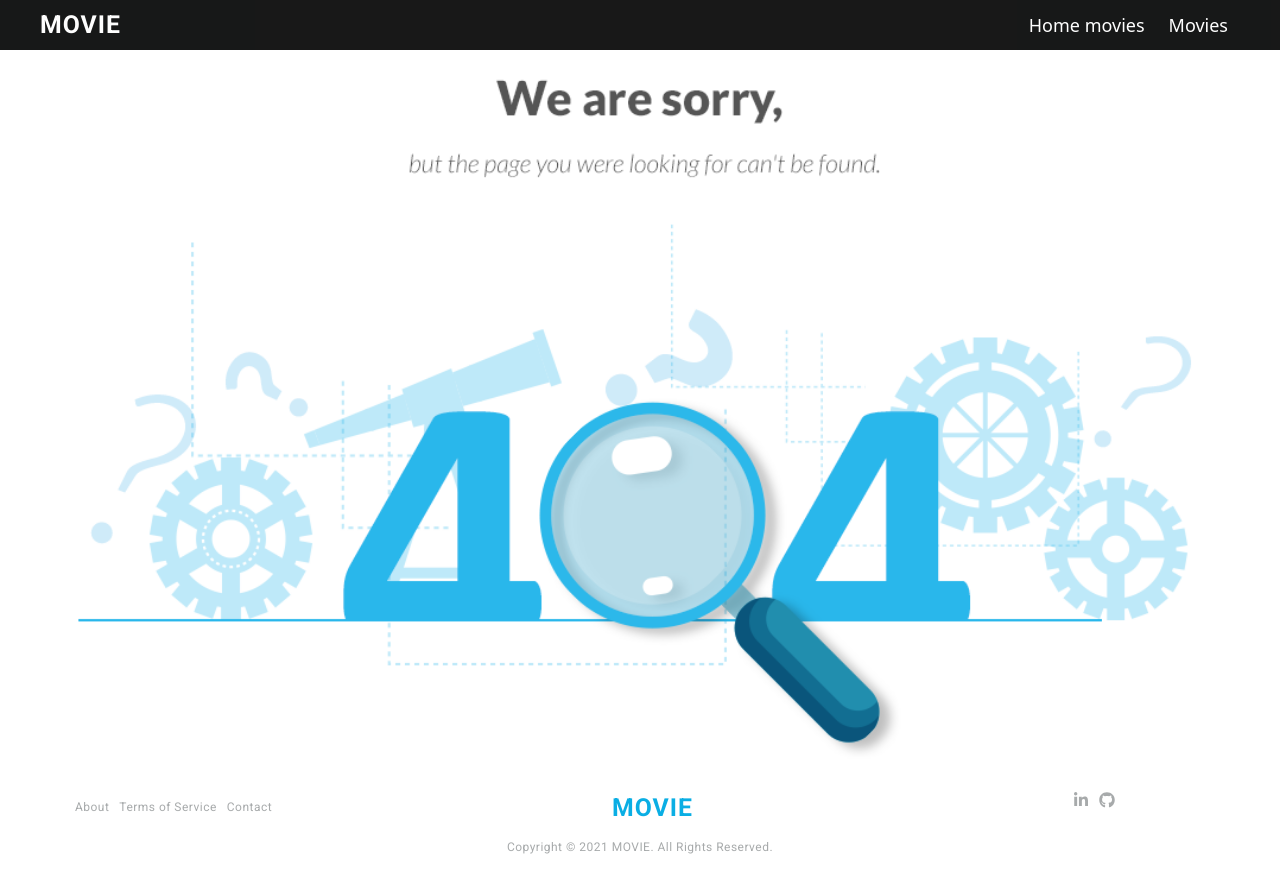
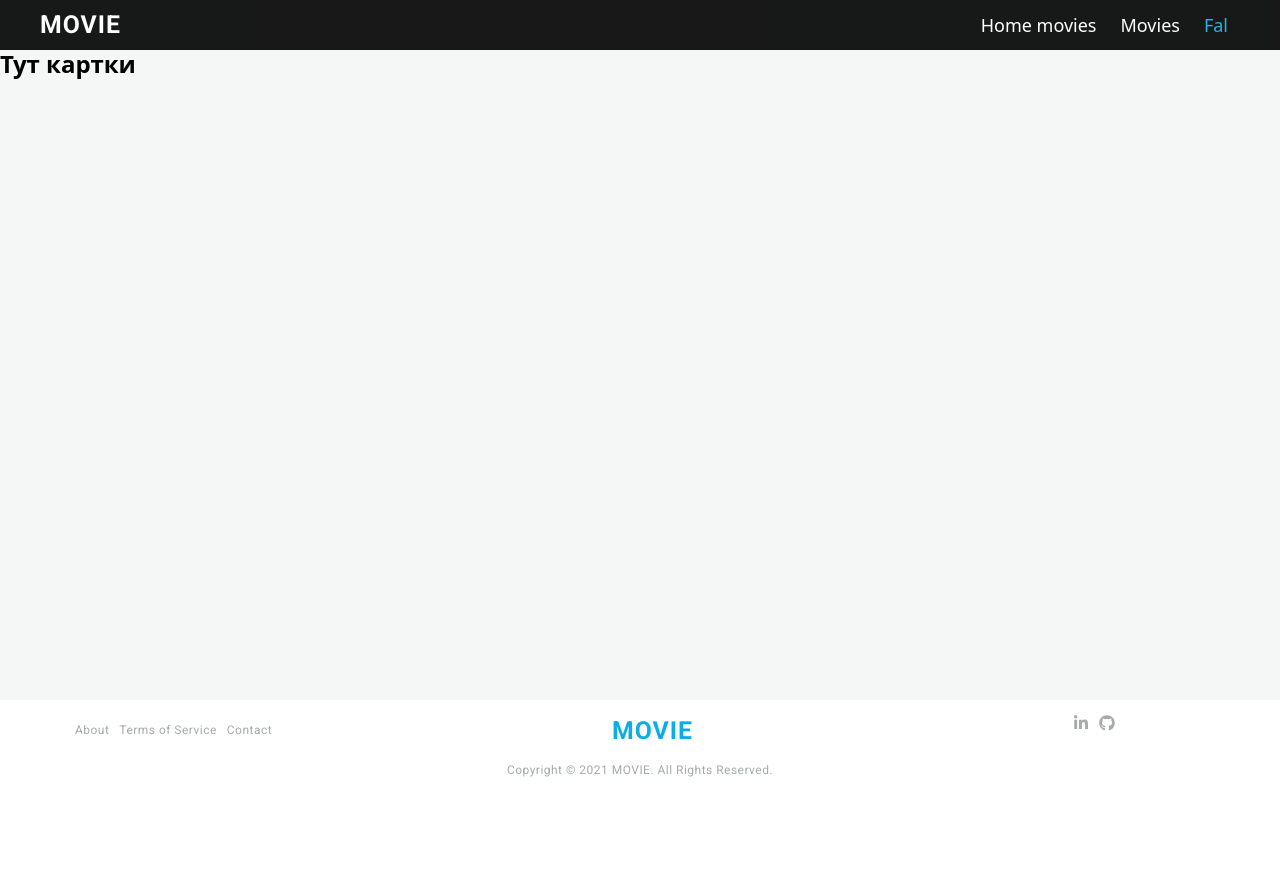
Before and after one commit to taraiihor/react-movies-app, a React (Create React App) app: page /fal in a window 1280 px wide. After the commit the page ends 800 px from the top, so only its background shows below. Built offline with nearby package versions, Linux system fonts and the light colour scheme.

Commit message:
test Favorites

```diff
--- a/src/App.js
+++ b/src/App.js
@@ -1,4 +1,4 @@
-import { Suspense } from 'react';
+import { Suspense, useState } from 'react';
 import { Route, Switch } from 'react-router-dom';
 import './App.css';
 import 'react-toastify/dist/ReactToastify.css';
@@ -12,8 +12,15 @@ import Loader from 'react-loader-spinner';
 import Header from './components/Header';
 import Footer from './components/Footer';
 import NoPage from './components/NoPage';
+import Fal from './views/Fal';
 
 function App() {
+  const [items, setItems] = useState([]);
+
+  const onItem = movies => {
+    const newMovis = [...items, movies];
+    setItems(newMovis);
+  };
   return (
     <>
       <Container>
@@ -41,7 +48,10 @@ function App() {
               <MoviesSerchView />
             </Route>
             <Route path="/movies/:movieId">
-              <MovieDetailsPage />
+              <MovieDetailsPage onItem={onItem} />
+            </Route>
+            <Route path="/fal">
+              <Fal items={items} />
             </Route>
             <Route>
               <NoPage />
--- a/src/components/Navigation/Navigation.jsx
+++ b/src/components/Navigation/Navigation.jsx
@@ -18,6 +18,13 @@ const Navigation = () => (
     >
       Movies
     </NavLink>
+    <NavLink
+      to="/fal"
+      className={style.link}
+      activeClassName={style.activeLink}
+    >
+      Fal
+    </NavLink>
   </nav>
 );
 
--- /dev/null
+++ b/src/views/Fal/Fal.jsx
@@ -0,0 +1,27 @@
+import CardFilm from '../../components/CardFilm';
+import s from './Fal.module.css';
+function Fal({ items }) {
+  return (
+    <>
+      <h2>Тут картки</h2>
+      <ul className={s.content}>
+        {items &&
+          items.map(
+            ({ id, title, poster_path, vote_average, genres, overview }) => (
+              <CardFilm
+                id={id}
+                key={id}
+                title={title}
+                poster_path={poster_path}
+                vote_average={vote_average}
+                genres={genres}
+                overview={overview}
+              />
+            ),
+          )}
+      </ul>
+    </>
+  );
+}
+
+export default Fal;
--- /dev/null
+++ b/src/views/Fal/Fal.module.css
@@ -0,0 +1,7 @@
+.content {
+  display: flex;
+  flex-wrap: wrap;
+  justify-content: center;
+  margin: -20px;
+  padding-bottom: 60px;
+}
--- /dev/null
+++ b/src/views/Fal/index.js
@@ -0,0 +1 @@
+export { default } from './Fal';
--- a/src/views/MovisDetailsPage/MovieDetailsPage.jsx
+++ b/src/views/MovisDetailsPage/MovieDetailsPage.jsx
@@ -20,7 +20,7 @@ const Reviews = lazy(() =>
   import('../ReviewsView' /* webpackChunkName: "reviews" */),
 );
 
-export default function MoviedetailsPage() {
+export default function MoviedetailsPage({ onItem }) {
   const location = useLocation();
   const history = useHistory();
   const { url, path } = useRouteMatch();
@@ -84,6 +84,7 @@ export default function MoviedetailsPage() {
                 <span className={s.text__containerTitle}>Genres: </span>
                 {`${movies.genres.map(genre => genre.name).join(', ')}`}
               </p>
+              <button onClick={() => onItem(movies)}>Додати фільм</button>
             </div>
           </div>
 
```
